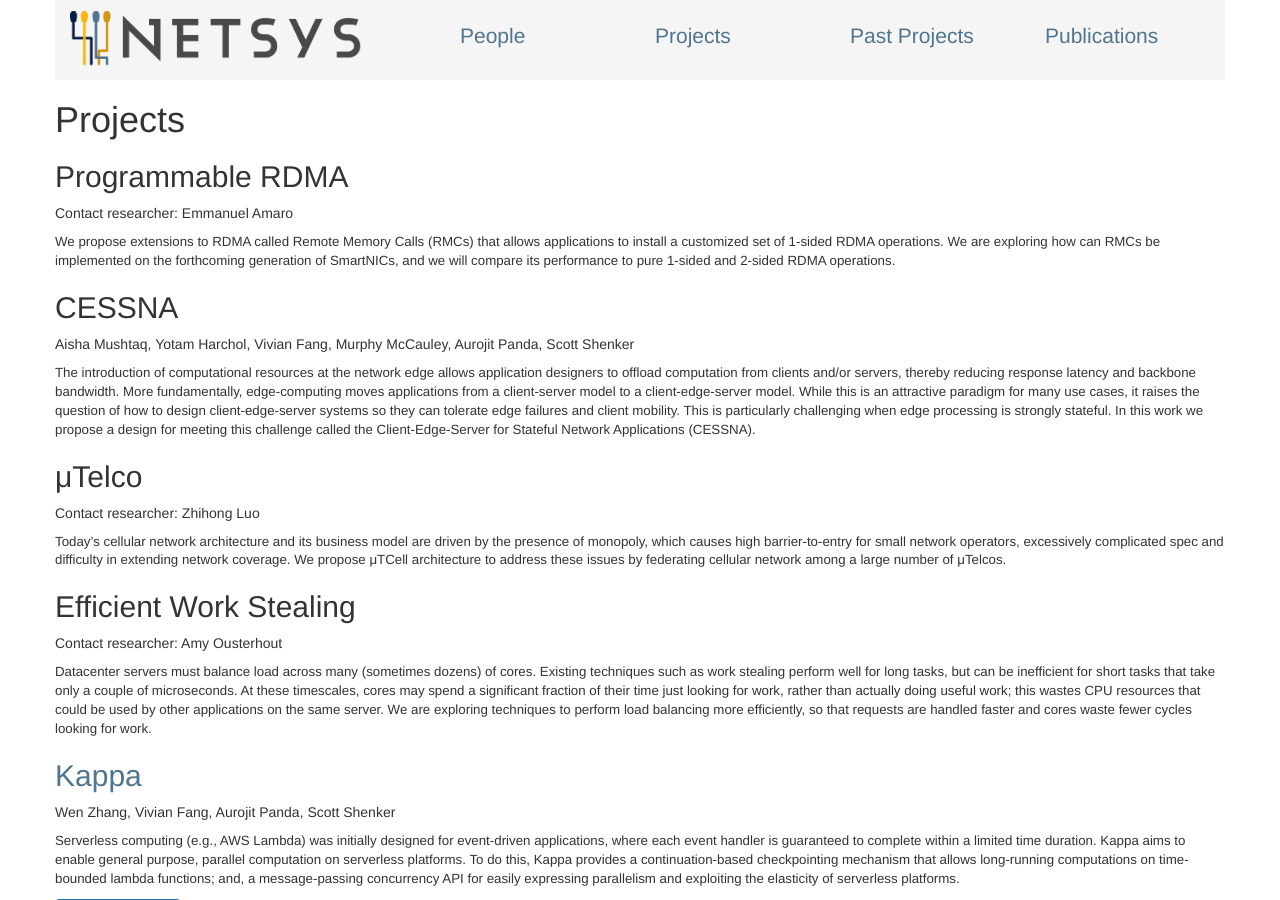
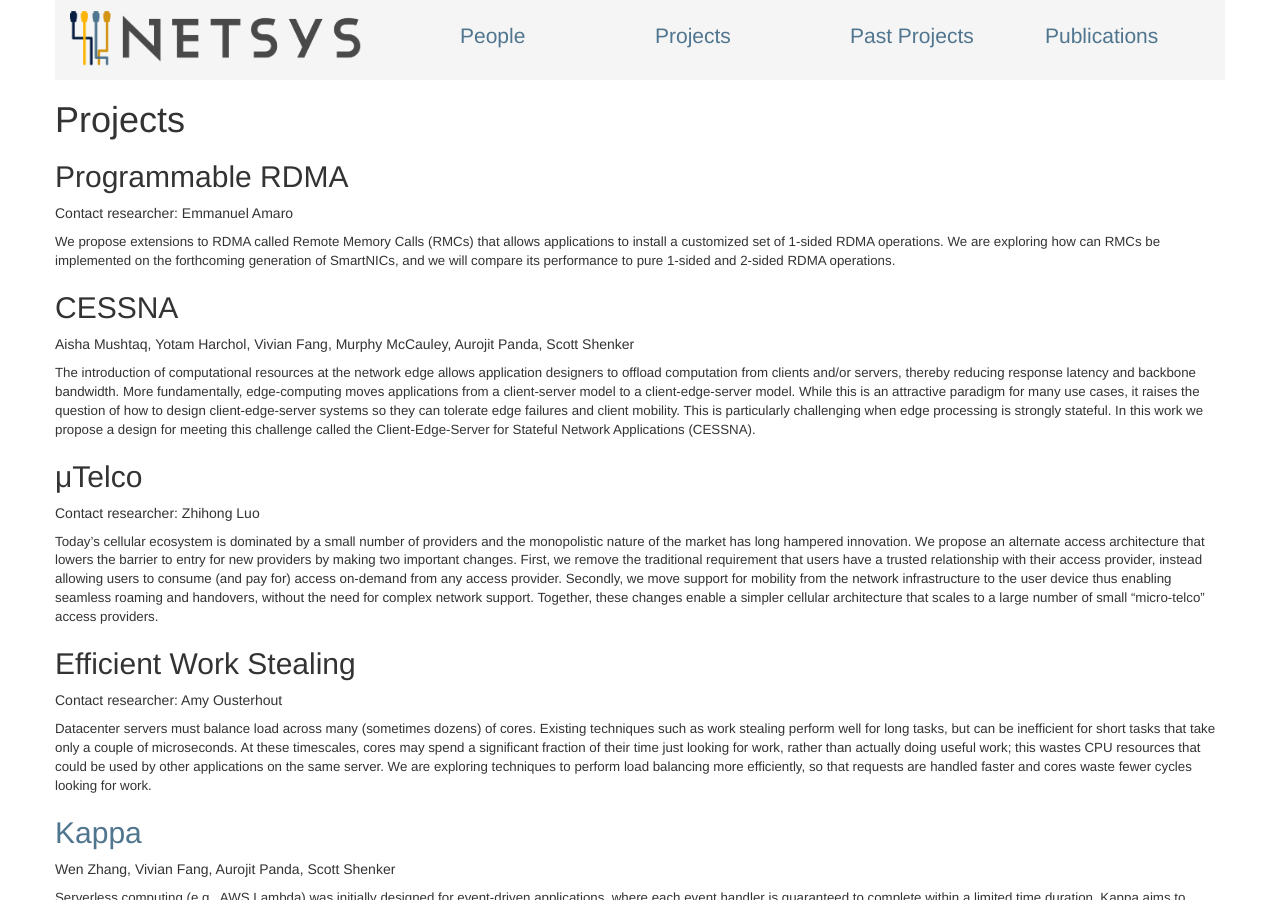
Before and after one commit to NetSys/netsys_website, a Jekyll site: the page built from src/projects/index.html, in a window 1280 px wide and 900 px high. Built offline with Jekyll 4.4.1, drawn with Linux system fonts in a browser that asks for light colours; Markdown is read by kramdown in place of the engine named in the settings.

Commit message:
Fix abstract

```diff
--- a/src/_data/projects.yaml
+++ b/src/_data/projects.yaml
@@ -40,14 +40,18 @@
   stage_order: 2
   participants: "Contact researcher: Zhihong Luo"
   desc: >
-    Today’s cellular network architecture and its business model are driven by the presence of monopoly,
-    which causes high barrier-to-entry for small network operators, excessively complicated spec and difficulty
-    in extending network coverage. We propose μTCell architecture to address these issues by federating
-    cellular network among a large number of μTelcos.
+    Today’s cellular ecosystem is dominated by a small number of providers and the monopolistic nature of
+    the market has long hampered innovation. We propose an alternate access architecture that lowers
+    the barrier to entry for new providers by making two important changes. First, we remove the traditional
+    requirement that users have a trusted relationship with their access provider, instead allowing users to
+    consume (and pay for) access on-demand  from any access provider. Secondly, we move support for mobility
+    from the network infrastructure to the user device thus enabling seamless roaming and handovers, without
+    the need for complex network support. Together, these changes enable a simpler cellular architecture that
+    scales to a large number of small “micro-telco” access providers.
   feature_excerpt: >
-    Today’s cellular network architecture and its business model are driven by the presence of monopoly.
-    We propose μTCell architecture to address these issues by federating cellular network among a
-    large number of μTelcos.
+    Today’s cellular ecosystem is dominated by a small number of providers and the monopolistic nature of
+    the market has long hampered innovation. We propose an alternate access architecture that lowers
+    the barrier to entry for new providers.
 
 - title: Efficient Work Stealing
   is_ongoing: true
```
